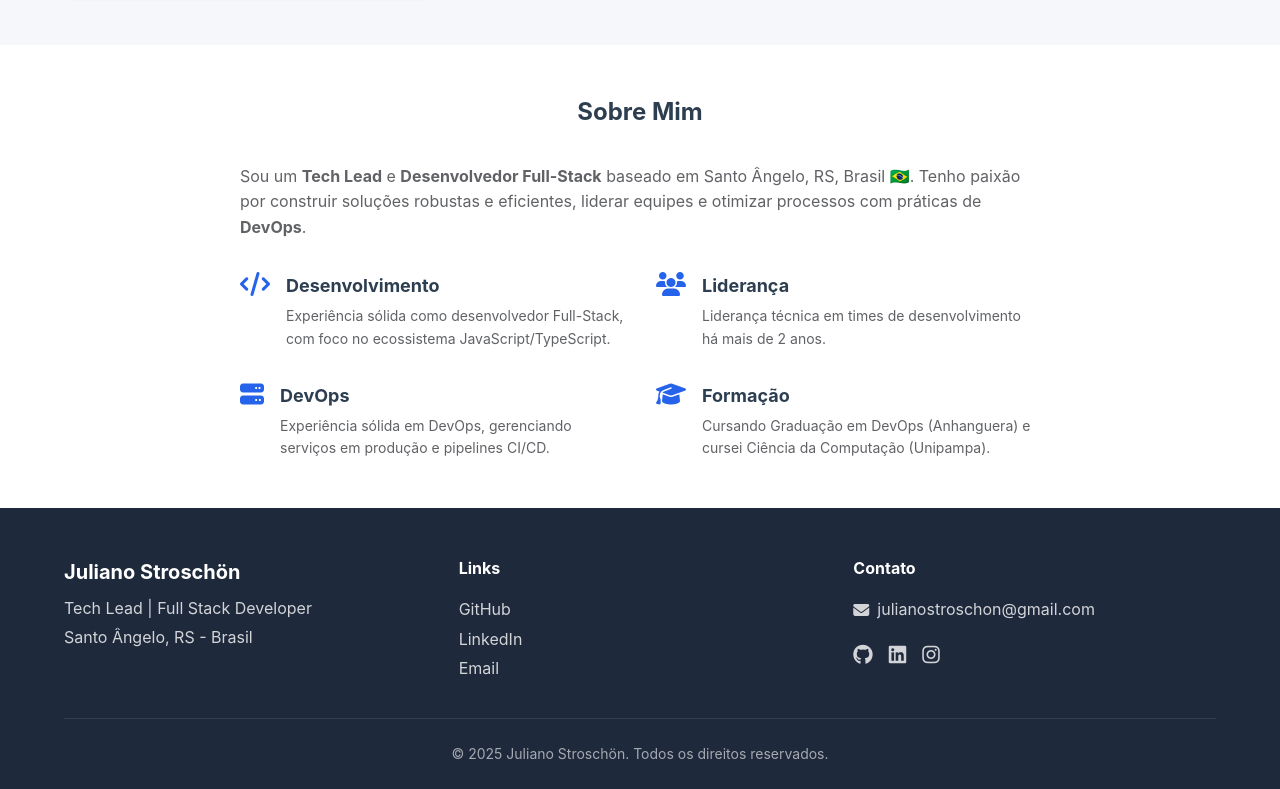
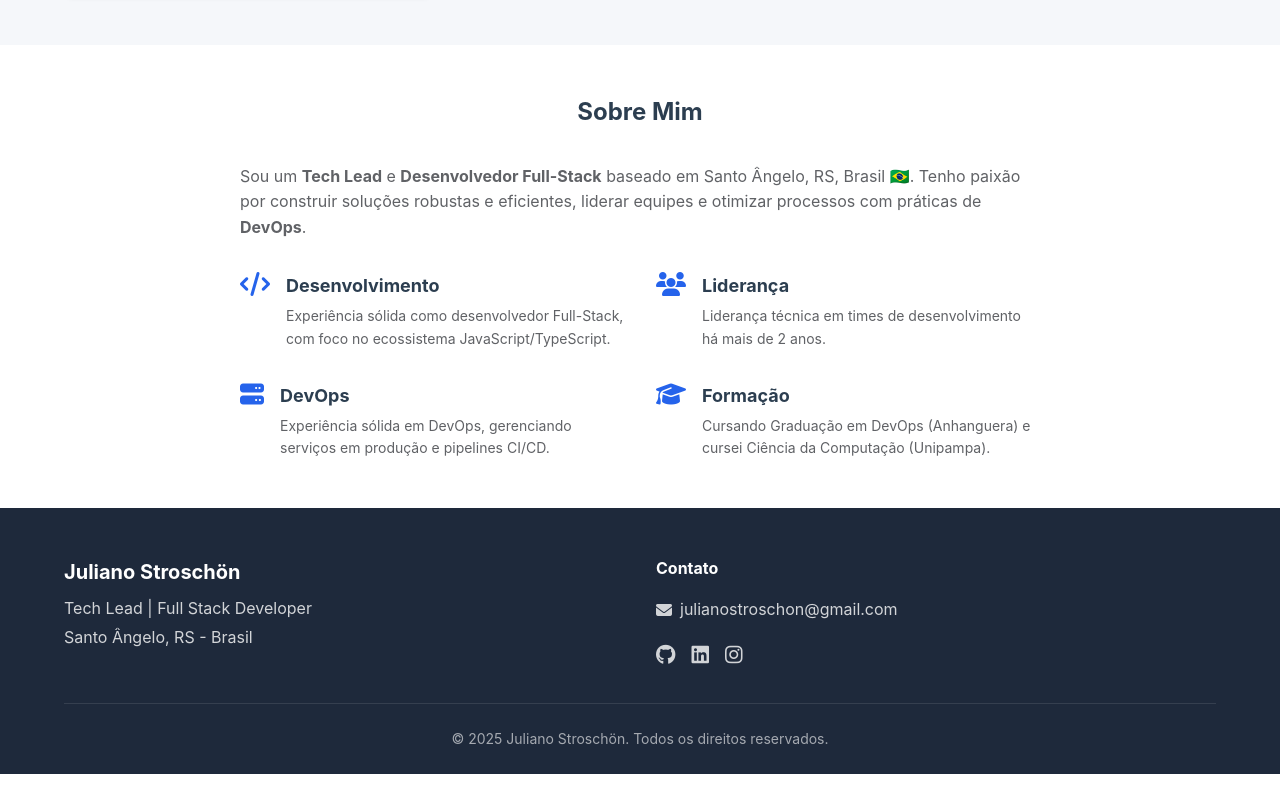
Before and after one commit to julianostroschon/julianostroschon, a website: page index.html in a window 1280 px wide. Shown: the part 3391-4180 px from the top of the page. Drawn offline with nearby package versions, Linux system fonts and the light colour scheme.

Commit message:
✨ Ajusta posição do portifólio

```diff
--- a/index.html
+++ b/index.html
@@ -176,14 +176,6 @@
             <p>Tech Lead | Full Stack Developer</p>
             <p>Santo Ângelo, RS - Brasil</p>
           </div>
-          <div class="footer-links">
-            <h4>Links</h4>
-            <ul>
-              <li><a href="https://github.com/julianostroschon" target="_blank">GitHub</a></li>
-              <li><a href="https://www.linkedin.com/in/juliano-stroschon-a199211ab/" target="_blank">LinkedIn</a></li>
-              <li><a href="mailto:julianostroschon@gmail.com">Email</a></li>
-            </ul>
-          </div>
           <div class="footer-contact">
             <h4>Contato</h4>
             <p><i class="fas fa-envelope"></i> julianostroschon@gmail.com</p>
```
Also changed, not shown: README.md.
